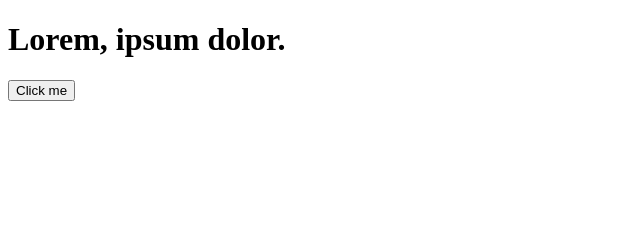
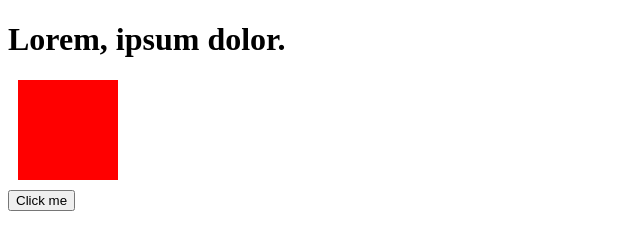
Before and after one commit to scorcuera/intro-dom, a plain HTML site: page index.html in a window 1280 px wide. Shown: the whole page, without its empty margins (0-640 px from the left). Drawn offline with Linux system fonts and the light colour scheme.

Commit message:
added content to exerciseThree

```diff
--- a/index.html
+++ b/index.html
@@ -4,12 +4,18 @@
     <meta charset="UTF-8">
     <meta http-equiv="X-UA-Compatible" content="IE=edge">
     <meta name="viewport" content="width=device-width, initial-scale=1.0">
+    <link rel="stylesheet" href="./style.css">
     <title>Intro to the DOM</title>
 </head>
 <body>
     <h1 class="titleClassName" id="titleIdName">
         Lorem, ipsum dolor.
     </h1>
+    <article>
+        <div class="redSquare">
+
+        </div>
+    </article>
 
     <button onClick="change()">Click me</button>
 
--- a/index.js
+++ b/index.js
@@ -1,3 +1,3 @@
 function change() {
-
+    // your code goes here
 }
--- /dev/null
+++ b/style.css
@@ -0,0 +1,6 @@
+.redSquare {
+    margin: 10px;
+    height: 100px;
+    width: 100px;
+    background-color: red;
+}
```
Also changed, not shown: 1 other file.
